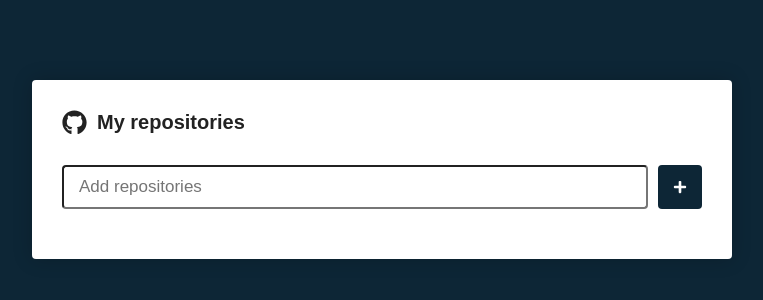
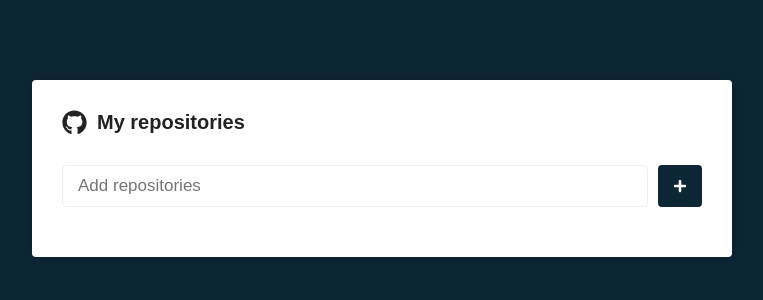
Before and after one commit to marcelopajr/repos, a React (Create React App) app: page / in a window 1280 px wide. Shown: the top 300 px of the page, without its empty margins (258-1021 px from the left). Built offline with nearby package versions, Linux system fonts and the light colour scheme.

Commit message:
Saving repos on localStorage

```diff
--- a/src/pages/Main/index.jsx
+++ b/src/pages/Main/index.jsx
@@ -1,5 +1,5 @@
 import api from '../../services/api';
-import { useState, useCallback } from 'react';
+import { useState, useEffect, useCallback } from 'react';
 import { FaGithub, FaPlus, FaSpinner, FaBars, FaTrash } from 'react-icons/fa';
 import { Container, Form, SubmitButton, List, DeleteButton } from './styles';
 
@@ -7,6 +7,21 @@ export default function Main() {
   const [newRepo, setNewRepo] = useState('');
   const [repositories, setRepositories] = useState([]);
   const [loading, setLoading] = useState(false);
+  const [alert, setAlert] = useState(null);
+
+  // Search
+  useEffect(() => {
+    const repoStorage = localStorage.getItem('repos');
+
+    if (repoStorage) {
+      setRepositories(JSON.parse(repoStorage));
+    }
+  }, []);
+
+  // Saving changes
+  useEffect(() => {
+    localStorage.setItem('repos', JSON.stringify(repositories));
+  }, [repositories]);
 
   const handleSubmit = useCallback(
     (e) => {
@@ -14,13 +29,26 @@ export default function Main() {
 
       async function submit() {
         setLoading(true);
+        setAlert(null);
 
         try {
+          if (newRepo === '') {
+            throw new Error('You need to indicate a repository');
+          }
+
           const response = await api.get(`repos/${newRepo}`);
+
+          const hasRepo = repositories.find((repo) => repo.name === newRepo);
+
+          if (hasRepo) {
+            throw new Error('Duplicated repository');
+          }
+
           const data = { name: response.data.full_name };
           setRepositories([...repositories, data]);
           setNewRepo('');
         } catch (error) {
+          setAlert(true);
           console.log(error);
         } finally {
           setLoading(false);
@@ -34,6 +62,7 @@ export default function Main() {
 
   function handleInputChange(e) {
     setNewRepo(e.target.value);
+    setAlert(null);
   }
 
   const handleDelete = useCallback(
@@ -51,7 +80,7 @@ export default function Main() {
         My repositories
       </h1>
 
-      <Form onSubmit={handleSubmit}>
+      <Form onSubmit={handleSubmit} error={alert}>
         <input
           type="text"
           placeholder="Add repositories"
--- a/src/pages/Main/styles.js
+++ b/src/pages/Main/styles.js
@@ -27,7 +27,7 @@ export const Form = styled.form`
 
   input {
     flex: 1;
-    border: 10x solid #ddd;
+    border: 1px solid ${(props) => (props.error ? 'tomato' : '#eee')};
     padding: 10px 15px;
     border-radius: 4px;
     font-size: 17px;
```
